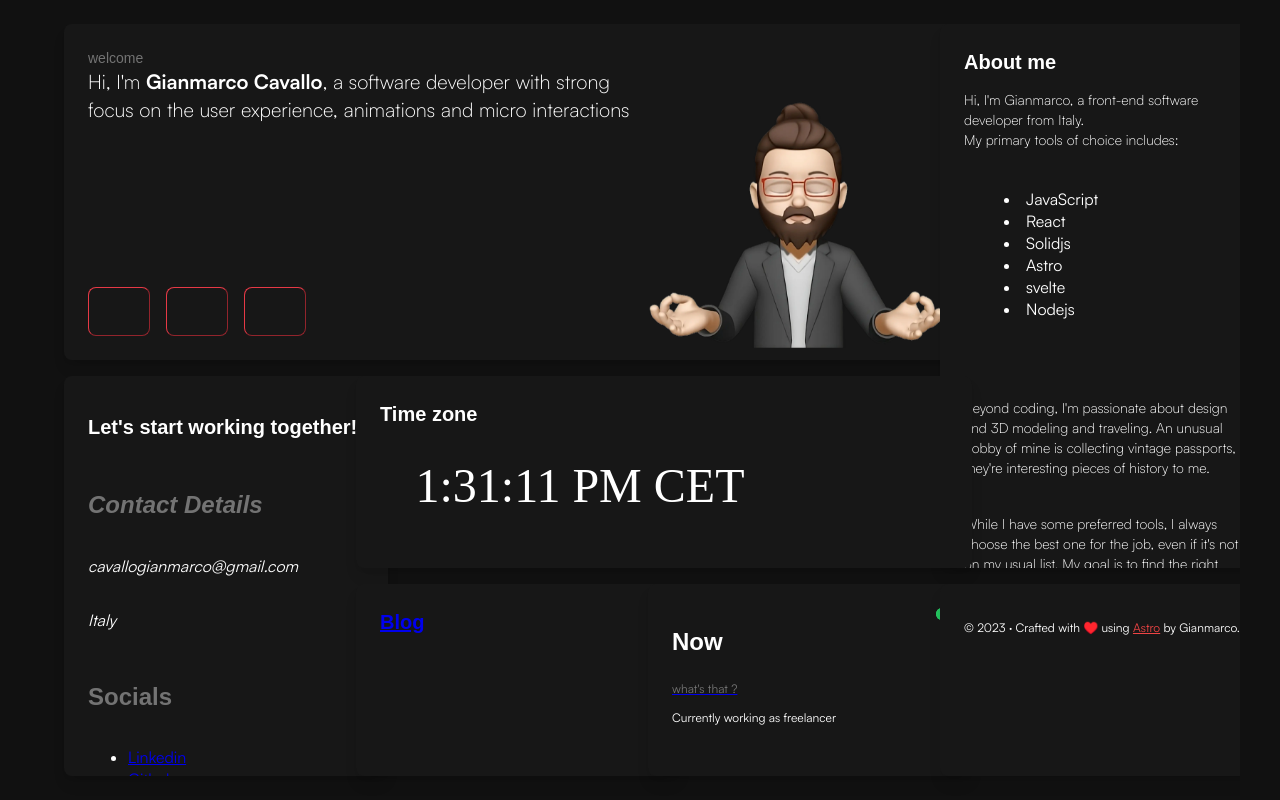
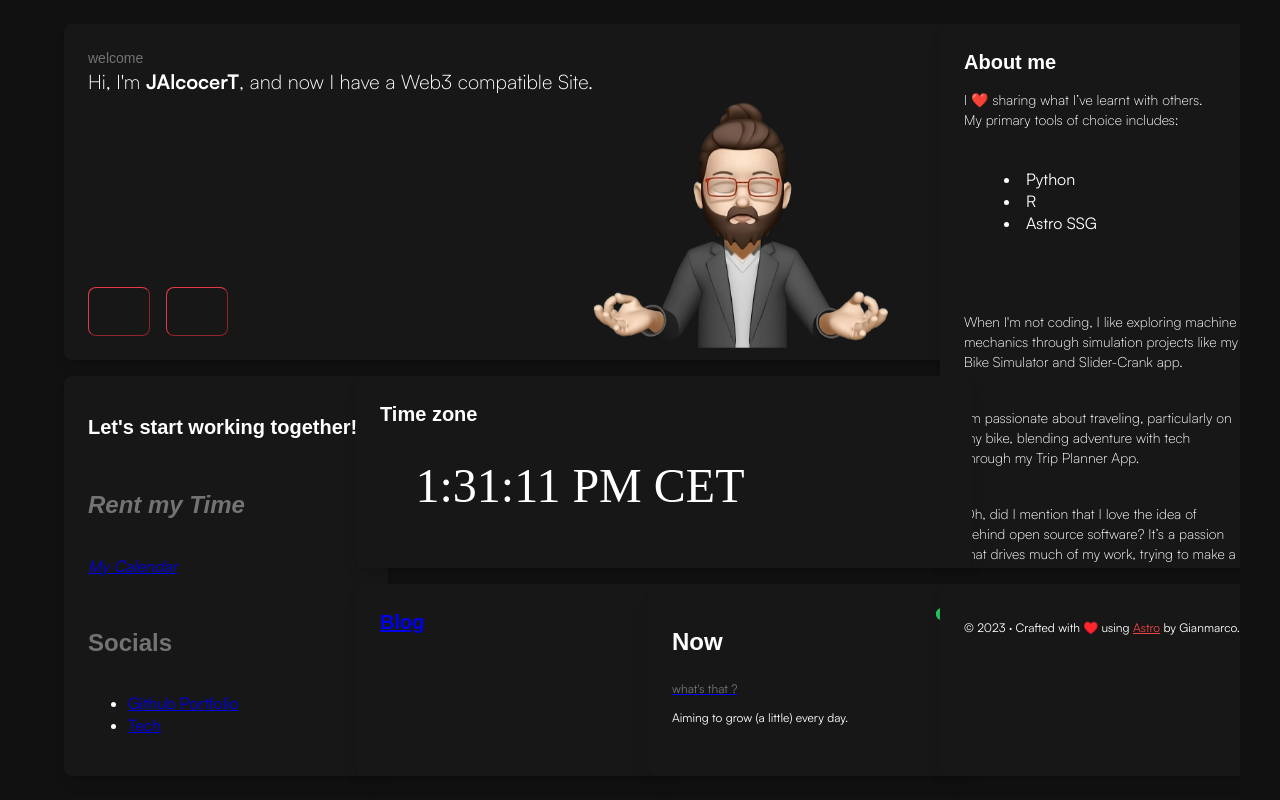
Before and after one commit to JAlcocerT/web3, an Astro site: page / in a window 1280 px wide. Built offline with nearby package versions, Linux system fonts and the light colour scheme; Astro itself is replaced by a stand-in of ours; some icons are missing; a web font is replaced by a local one.

Commit message:
testing changes to /web3 path

```diff
--- a/src/components/AboutMe.astro
+++ b/src/components/AboutMe.astro
@@ -5,27 +5,26 @@ import Card from "./Card/index.astro";
 <Card colSpan="md:col-span-1" rowSpan="md:row-span-3" title="About me">
   <div class="flex flex-col gap-2">
     <p class="text-sm font-light">
-      Hi, I'm Gianmarco, a front-end software developer from Italy.
+      I ❤️ sharing what I’ve learnt with others.
       <br />
        My primary tools of choice includes:
       <ul class="list-disc list-inside">
-        <li>JavaScript</li>
-        <li>React</li>
-        <li>Solidjs</li>
-        <li>Astro</li>
-        <li>svelte</li>
-        <li>Nodejs</li>
+        <li>Python</li>
+        <li>R</li>
+        <li>Astro SSG</li>
       </ul>
     </p>
     <p class="text-sm font-light">
-      Beyond coding, I'm passionate about design and 3D modeling and traveling.
-      An unusual hobby of mine is collecting vintage passports, they're
-      interesting pieces of history to me.
+      When I'm not coding, I like exploring machine mechanics through simulation projects like my Bike Simulator and Slider-Crank app.
     </p>
     <p class="text-sm font-light">
-      While I have some preferred tools, I always choose the best one for the
-      job, even if it's not on my usual list. My goal is to find the right
-      solution for each project.
+
+      I'm passionate about traveling, particularly on my bike, blending adventure with tech through my Trip Planner App.
+    </p>
+    <p class="text-sm font-light">
+      Oh, did I mention that I love the idea of behind open source software?
+      It’s a passion that drives much of my work,
+      trying to make a better internet with findings and 101 Guides on IoT (RPi), Linux, Docker...
     </p>
   </div>
 </Card>
--- a/src/components/ContactsCard.astro
+++ b/src/components/ContactsCard.astro
@@ -11,25 +11,25 @@ import { LINKS } from "../lib/constants";
       </h1>
     </header>
     <address class="flex flex-col mt-4">
-      <h2 class="text-gray-500">Contact Details</h2>
-      <p>cavallogianmarco@gmail.com</p>
-      <p>Italy</p>
+      <h2 class="text-gray-500">Rent my Time</h2>
+      <p><a href="https://cal.com/jalcocertech" target="_blank">My Calendar</a></p>
+
     </address>
     <div class="flex flex-col mt-4 w-fit">
       <h2 class="text-gray-500">Socials</h2>
       <ul>
+        <!-- <li>
+          <a href={LINKS.linkedin} target="_blank">Linkedin</a>
+        </li> -->
         <li>
-          <a href={LINKS.linkedin} target="_blank">Linkedin</a>
+          <a href={LINKS.github_portfolio} target="_blank">Github Portfolio</a>
         </li>
         <li>
-          <a href={LINKS.github} target="_blank">Github</a>
+          <a href={LINKS.tech} target="_blank">Tech</a>
         </li>
-        <li>
-          <a href={LINKS.medium} target="_blank">Medium</a>
-        </li>
-        <li>
+        <!-- <li>
           <a href={LINKS.discord} target="_blank">Discord</a>
-        </li>
+        </li> -->
       </ul>
     </div>
   </div>
--- a/src/components/IntroCard.astro
+++ b/src/components/IntroCard.astro
@@ -12,9 +12,8 @@ import Tooltip from "./Tooltip/index";
       <div class="flex flex-col h-full">
         <h6 class="text-sm font-light m-0 text-gray-500">welcome</h6>
         <p class="m-0 font-light text-xl">
-          Hi, I'm <b class="font-bold">Gianmarco Cavallo</b>, a software
-          developer with strong focus on the user experience, animations and
-          micro interactions
+          Hi, I'm <b class="font-bold">JAlcocerT</b>, and now
+          I have a Web3 compatible Site.
         </p>
       </div>
       <div class="flex gap-4">
@@ -24,12 +23,12 @@ import Tooltip from "./Tooltip/index";
             <span class="sr-only">GitHub Profile</span>
           </Button>
         </a>
-        <a href={LINKS.linkedin} aria-label="linkeding profile" target="_blank">
+        <!-- <a href={LINKS.linkedin} aria-label="linkeding profile" target="_blank">
           <Button aria-label="linkedin profile">
             <Icon name="ri:linkedin-box-fill" class="h-6" />
             <span class="sr-only">Linkedin Profile</span>
           </Button>
-        </a>
+        </a> -->
         <Tooltip client:visible>
           <Button aria-label="easter egg btn">
             <Icon name="ri:emotion-laugh-line" class="h-6" />
@@ -41,7 +40,7 @@ import Tooltip from "./Tooltip/index";
     <img
       width="300"
       height="300"
-      src="/me.webp"
+      src="/web3/me.webp"
       class="w-auto max-h-[300px] select-none absolute right-[-110px] bottom-[-20px] z-[-1] opacity-50 md:opacity-100 md:relative md:right-auto md:bottom-auto md:z-auto pointer-events-none"
       alt="memoji of gianmarco"
     />
--- a/src/components/Now.astro
+++ b/src/components/Now.astro
@@ -13,5 +13,5 @@ import Pulse from "./Pulse.astro";
     </div>
     <Pulse />
   </div>
-  <p class="text-xs">Currently working as freelancer</p>
+  <p class="text-xs">Aiming to grow (a little) every day.</p>
 </Card>
--- a/src/lib/constants.ts
+++ b/src/lib/constants.ts
@@ -1,7 +1,7 @@
 export const LINKS = {
-  github: "https://github.com/Ladvace",
-  linkedin: "https://www.linkedin.com/in/gianmarco-cavallo/",
-  medium: "https://ladvace.medium.com/",
+  github: "https://github.com/JAlcocerT/",
+  github_portfolio: "https://jalcocert.github.io/Portfolio/",
+  tech: "https://jalcocertech.xyz/",
   discord: "https://discordapp.com/users/163300027618295808",
 };
 
```
Also changed, not shown: Z_Credits/README.md.
